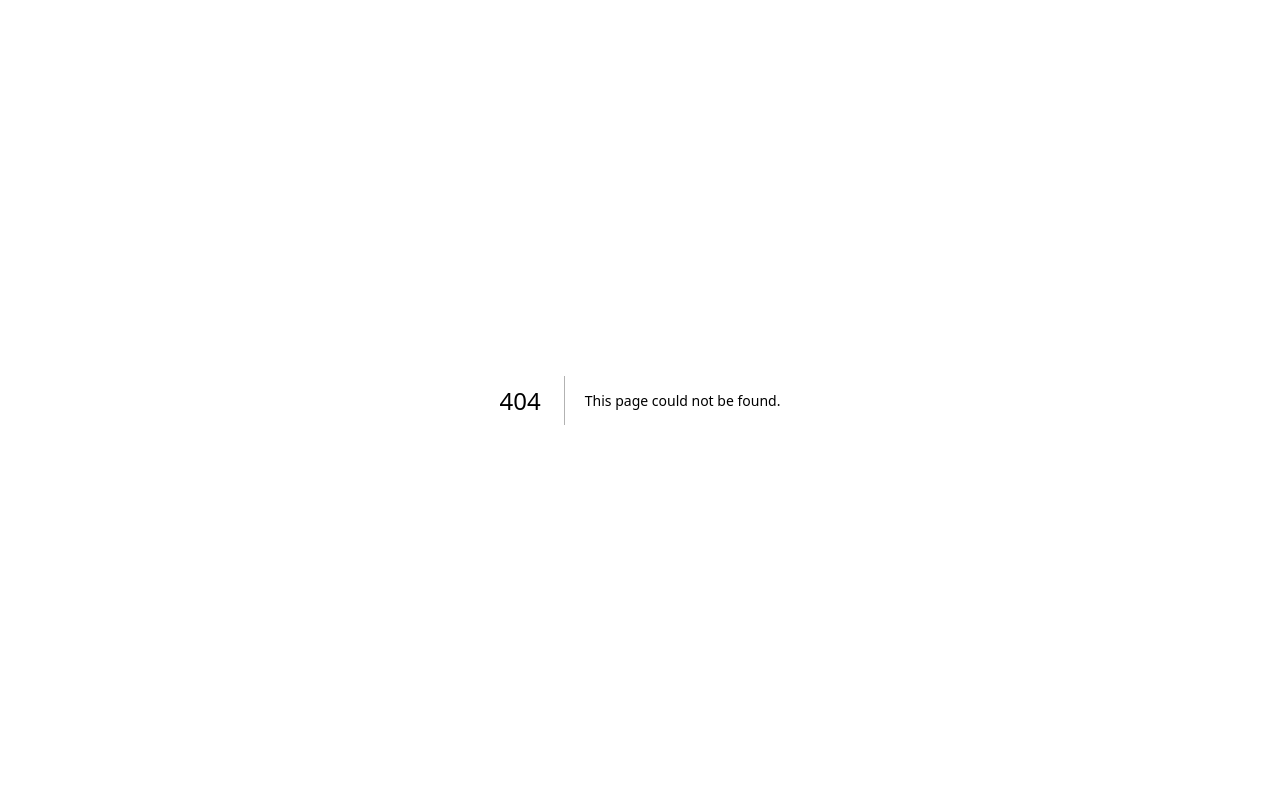
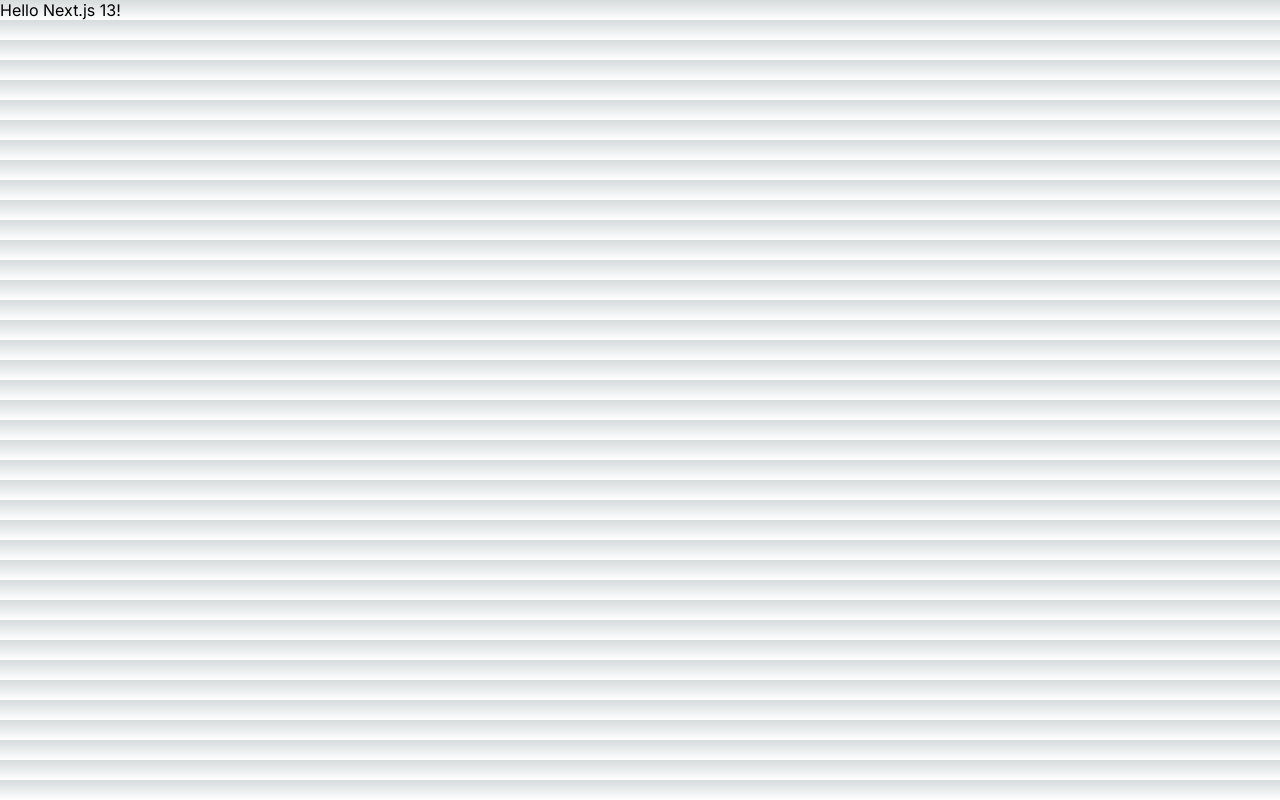
Before and after one commit to theallSparky/nextjs-13.4-image-gallery, a Next.js app: page /hello in a window 1280 px wide. Before the commit this address had no page. Built offline with nearby package versions, Linux system fonts and the light colour scheme.

Commit message:
Added my first nextjs page saying hello!

```diff
--- /dev/null
+++ b/src/app/hello/page.tsx
@@ -0,0 +1,3 @@
+export default function Page() {
+    return <div>Hello Next.js 13!</div>
+}
```
